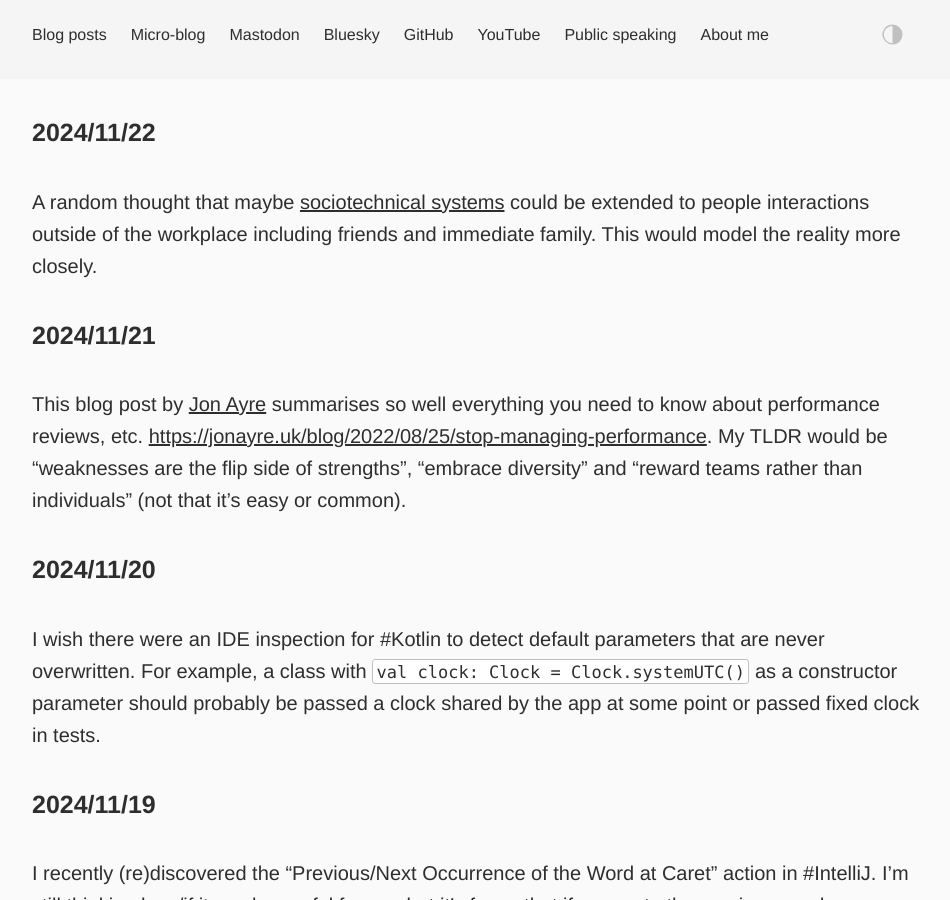
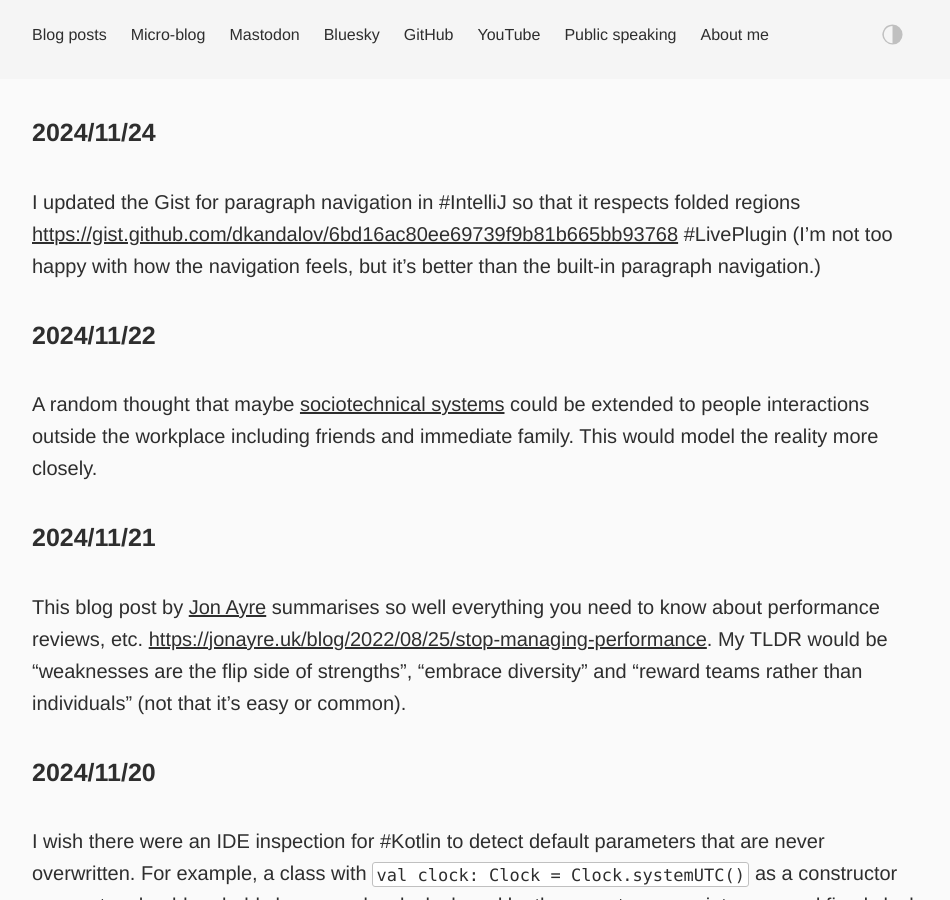
Before and after one commit to dkandalov/dkandalov.github.io, a Jekyll site: the page built from micro-blog.md, in a window 1280 px wide and 900 px high. Shown: the whole window, without its empty margins (160-1110 px from the left). Built offline with Jekyll 4.4.1, drawn with Linux system fonts in a browser that asks for light colours.

Commit message:
updated micro-blog

```diff
--- a/micro-blog.md
+++ b/micro-blog.md
@@ -3,8 +3,11 @@ layout: post
 permalink: /micro-blog/
 ---
 
+#### 2024/11/24
+I updated the Gist for paragraph navigation in #IntelliJ so that it respects folded regions <https://gist.github.com/dkandalov/6bd16ac80ee69739f9b81b665bb93768> #LivePlugin (I'm not too happy with how the navigation feels, but it's better than the built-in paragraph navigation.)
+
 #### 2024/11/22
-A random thought that maybe [sociotechnical systems](https://en.wikipedia.org/wiki/Sociotechnical_system) could be extended to people interactions outside of the workplace including friends and immediate family. This would model the reality more closely.
+A random thought that maybe [sociotechnical systems](https://en.wikipedia.org/wiki/Sociotechnical_system) could be extended to people interactions outside the workplace including friends and immediate family. This would model the reality more closely.
 
 #### 2024/11/21
 This blog post by [Jon Ayre](https://bsky.app/profile/jonayre.uk) summarises so well everything you need to know about performance reviews, etc. <https://jonayre.uk/blog/2022/08/25/stop-managing-performance>. My TLDR would be "weaknesses are the flip side of strengths", "embrace diversity" and "reward teams rather than individuals" (not that it's easy or common).
```
